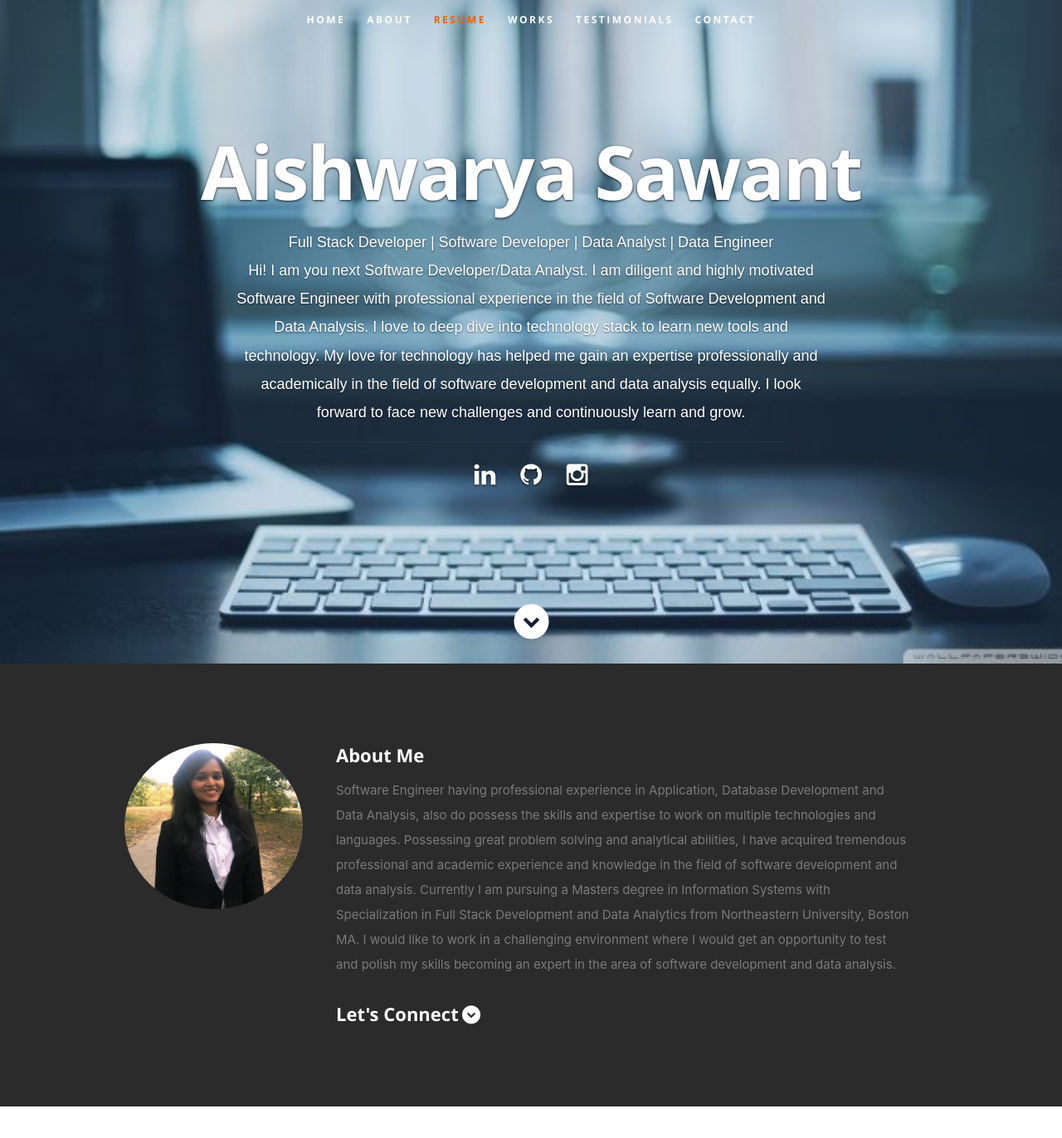
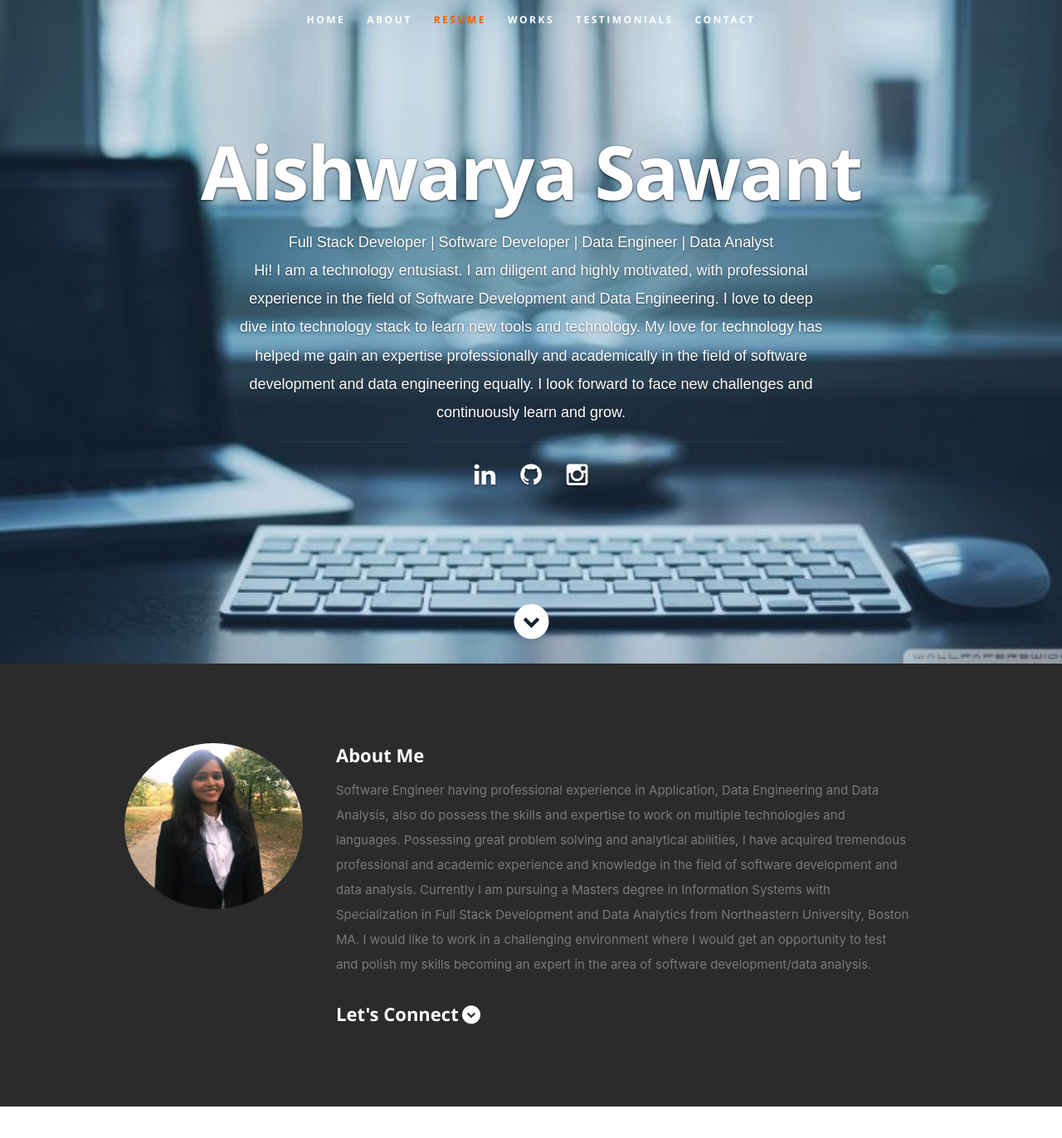
Before and after one commit to AishwaryaSawant/Portfolio, a React (Create React App) app: page / in a window 1280 px wide. Shown: the top 1372 px of the page at 83% size. Built offline with nearby package versions, Linux system fonts and the light colour scheme.

Commit message:
changes to the title in portfolio

```diff
--- a/src/resumeData.js
+++ b/src/resumeData.js
@@ -1,14 +1,14 @@
 let resumeData = {
     "imagebaseurl":"https://github.com/AishwaryaSawant",
     "name": "Aishwarya Sawant",
-    "role": "Full Stack Developer | Software Developer | Data Analyst | Data Engineer",
+    "role": "Full Stack Developer | Software Developer | Data Engineer | Data Analyst",
     "linkedinId":"https://www.linkedin.com/in/aishwaryassawant/",
     "phoneNumber":"862-237-5676",
     "skypeid": "aishwaryasawant697",
     "emailid": "sawant.ai@northeastern.edu",
     "gemail": "aishwaryasawant697@gmail.com",
     "address": "Boston, MA",
-    "roleDescription": "Hi! I am you next Software Developer/Data Analyst. I am diligent and highly motivated Software Engineer with professional experience in the field of Software Development and Data Analysis. I love to deep dive into technology stack to learn new tools and technology. My love for technology has helped me gain an expertise professionally and academically in the field of software development and data analysis equally. I look forward to face new challenges and continuously learn and grow.",
+    "roleDescription": "Hi! I am a technology entusiast. I am diligent and highly motivated, with professional experience in the field of Software Development and Data Engineering. I love to deep dive into technology stack to learn new tools and technology. My love for technology has helped me gain an expertise professionally and academically in the field of software development and data engineering equally. I look forward to face new challenges and continuously learn and grow.",
     "socialLinks":[
         {
           "name":"linkedin",
@@ -26,7 +26,7 @@ let resumeData = {
           "className":"fa fa-instagram"
         }
       ],
-    "aboutme":"Software Engineer having professional experience in Application, Database Development and Data Analysis, also do possess the skills and expertise to work on multiple technologies and languages. Possessing great problem solving and analytical abilities, I have acquired tremendous professional and academic experience and knowledge in the field of software development and data analysis. Currently I am pursuing a Masters degree in Information Systems with Specialization in Full Stack Development and Data Analytics from Northeastern University, Boston MA. I would like to work in a challenging environment where I would get an opportunity to test and polish my skills becoming an expert in the area of software development and data analysis.",
+    "aboutme":"Software Engineer having professional experience in Application, Data Engineering and Data Analysis, also do possess the skills and expertise to work on multiple technologies and languages. Possessing great problem solving and analytical abilities, I have acquired tremendous professional and academic experience and knowledge in the field of software development and data analysis. Currently I am pursuing a Masters degree in Information Systems with Specialization in Full Stack Development and Data Analytics from Northeastern University, Boston MA. I would like to work in a challenging environment where I would get an opportunity to test and polish my skills becoming an expert in the area of software development/data analysis.",
     "address":"Boston, MA",
     "website":"https://github.com/AishwaryaSawant",
     "education":[
```
